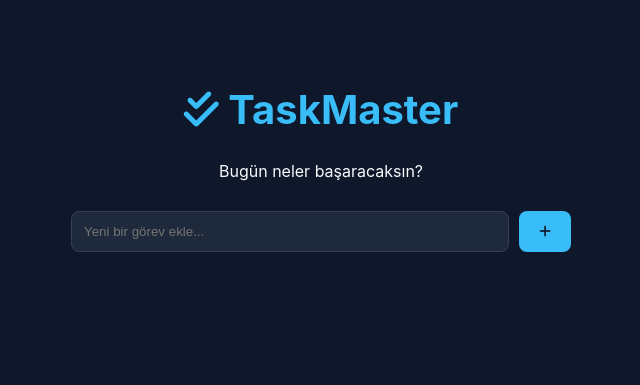
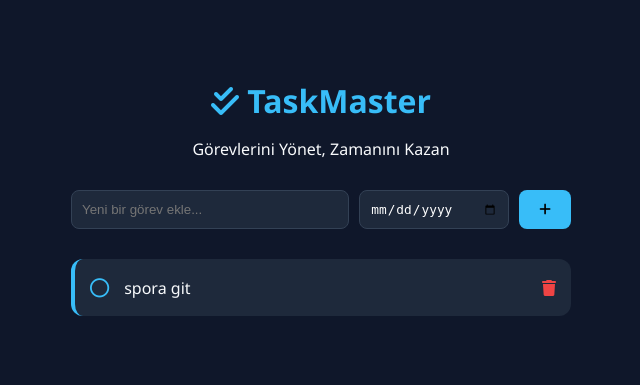
Before and after one commit to sozdemir82/TaskManager, a Flask app: page / in a window 1280 px wide. Shown: the top 385 px of the page, without its empty margins (319-959 px from the left). Run offline with Flask 3, Linux system fonts and the light colour scheme; data comes from the database, SQL or seed files in the repository.

Commit message:
Veritabanı, Deadline ve Tam Fonksiyonellik Tamamlandı!

```diff
--- a/app.py
+++ b/app.py
@@ -1,20 +1,23 @@
 from flask import Flask, render_template, request, redirect, url_for
 from flask_sqlalchemy import SQLAlchemy
+import os
 
 app = Flask(__name__)
 
-# Veritabanı Ayarları (Proje klasöründe db.sqlite adında bir dosya oluşturur)
-app.config['SQLALCHEMY_DATABASE_URI'] = 'sqlite:///db.sqlite'
+# Veritabanı kurulumu (Proje klasöründe db.sqlite oluşturur)
+db_path = os.path.join(os.path.dirname(__file__), 'db.sqlite')
+app.config['SQLALCHEMY_DATABASE_URI'] = 'sqlite:///' + db_path
 app.config['SQLALCHEMY_TRACK_MODIFICATIONS'] = False
 db = SQLAlchemy(app)
 
-# Veritabanı Tablosu (Model)
+# Veritabanı Modeli
 class Todo(db.Model):
     id = db.Column(db.Integer, primary_key=True)
-    title = db.Column(db.String(100))
+    title = db.Column(db.String(100), nullable=False)
+    deadline = db.Column(db.String(20))
     completed = db.Column(db.Boolean, default=False)
 
-# Veritabanını oluştur (İlk çalıştırmada tabloyu yaratır)
+# Tabloları oluşturma
 with app.app_context():
     db.create_all()
 
@@ -25,24 +28,30 @@ def index():
 
 @app.route('/add', methods=['POST'])
 def add():
-    title = request.form.get('title')
-    new_todo = Todo(title=title, completed=False)
-    db.session.add(new_todo)
-    db.session.commit()
+    task_title = request.form.get('title')
+    task_deadline = request.form.get('deadline')
+
+    if task_title:
+        new_task = Todo(title=task_title, deadline=task_deadline, completed=False)
+        db.session.add(new_task)
+        db.session.commit()
+
+    return redirect(url_for('index'))
+
+@app.route('/delete/<int:task_id>')
+def delete(task_id):
+    task = Todo.query.get(task_id)
+    if task:
+        db.session.delete(task)
+        db.session.commit()
     return redirect(url_for('index'))
 
 @app.route('/complete/<int:task_id>')
 def complete(task_id):
-    todo = Todo.query.filter_by(id=task_id).first()
-    todo.completed = not todo.completed
-    db.session.commit()
-    return redirect(url_for('index'))
-
-@app.route('/delete/<int:task_id>')
-def delete(task_id):
-    todo = Todo.query.filter_by(id=task_id).first()
-    db.session.delete(todo)
-    db.session.commit()
+    task = Todo.query.get(task_id)
+    if task:
+        task.completed = not task.completed
+        db.session.commit()
     return redirect(url_for('index'))
 
 if __name__ == '__main__':
--- a/static/style.css
+++ b/static/style.css
@@ -4,13 +4,12 @@
     --text-color: #f8fafc;
     --accent-color: #38bdf8;
     --danger: #ef4444;
-    --success: #22c55e;
 }
 
 body {
     background-color: var(--bg-color);
     color: var(--text-color);
-    font-family: 'Inter', sans-serif;
+    font-family: 'Segoe UI', sans-serif;
     display: flex;
     justify-content: center;
     padding: 50px 20px;
@@ -28,7 +27,7 @@ header {
 
 header h1 {
     color: var(--accent-color);
-    font-size: 2.5rem;
+    margin-bottom: 5px;
 }
 
 .add-task form {
@@ -37,48 +36,69 @@ header h1 {
     margin-bottom: 30px;
 }
 
-input[type="text"] {
-    flex: 1;
-    padding: 12px;
+input {
+    background: var(--card-bg);
+    border: 1px solid #334155;
+    color: white;
+    padding: 10px;
     border-radius: 8px;
-    border: 1px solid #334155;
-    background: var(--card-bg);
-    color: white;
 }
+
+input[type="text"] { flex: 2; }
+input[type="date"] { flex: 1; font-size: 0.8rem; }
 
 .add-btn {
     background: var(--accent-color);
     border: none;
-    padding: 0 20px;
+    padding: 10px 20px;
     border-radius: 8px;
     cursor: pointer;
-    color: var(--bg-color);
     font-weight: bold;
 }
 
 .task-item {
     background: var(--card-bg);
     padding: 15px;
-    border-radius: 10px;
+    border-radius: 12px;
     display: flex;
     justify-content: space-between;
     align-items: center;
-    margin-bottom: 10px;
-    transition: 0.3s;
+    margin-bottom: 12px;
+    border-left: 4px solid var(--accent-color);
 }
 
 .task-item.completed {
-    opacity: 0.6;
+    opacity: 0.5;
+    border-left-color: #64748b;
 }
 
 .task-item.completed .task-text {
     text-decoration: line-through;
 }
 
+.task-content {
+    display: flex;
+    align-items: center;
+    gap: 15px;
+}
+
+.status-btn {
+    color: var(--accent-color);
+    font-size: 1.2rem;
+    text-decoration: none;
+}
+
+.text-group {
+    display: flex;
+    flex-direction: column;
+}
+
+.deadline-text {
+    font-size: 0.75rem;
+    color: #94a3b8;
+}
+
 .delete-btn {
-    background: none;
-    border: none;
     color: var(--danger);
-    cursor: pointer;
-    font-size: 1.1rem;
+    text-decoration: none;
 }
--- a/templates/index.html
+++ b/templates/index.html
@@ -11,12 +11,13 @@
     <div class="container">
         <header>
             <h1><i class="fas fa-check-double"></i> TaskMaster</h1>
-            <p>Bugün neler başaracaksın?</p>
+            <p>Görevlerini Yönet, Zamanını Kazan</p>
         </header>
 
         <section class="add-task">
-            <form action="#">
-                <input type="text" placeholder="Yeni bir görev ekle..." required>
+            <form action="{{ url_for('add') }}" method="POST">
+                <input type="text" name="title" placeholder="Yeni bir görev ekle..." required>
+                <input type="date" name="deadline">
                 <button type="submit" class="add-btn"><i class="fas fa-plus"></i></button>
             </form>
         </section>
@@ -25,24 +26,30 @@
             {% for task in tasks %}
             <div class="task-item {% if task.completed %}completed{% endif %}">
                 <div class="task-content">
-                    <span class="status-icon">
-                        <a href="{{ url_for('complete', task_id=task.id) }}">
+                    <a href="{{ url_for('complete', task_id=task.id) }}" class="status-btn">
                         {% if task.completed %}
                         <i class="fas fa-check-circle"></i>
                         {% else %}
                         <i class="far fa-circle"></i>
                         {% endif %}
                     </a>
-                    </span>
+                    <div class="text-group">
                         <span class="task-text">{{ task.title }}</span>
+                        {% if task.deadline %}
+                        <small class="deadline-text"><i class="far fa-calendar-alt"></i> {{ task.deadline }}</small>
+                        {% endif %}
+                    </div>
                 </div>
                 <div class="task-actions">
-                    <button class="delete-btn"><i class="fas fa-trash"></i></button>
+                    <a href="{{ url_for('delete', task_id=task.id) }}" class="delete-btn">
+                        <i class="fas fa-trash"></i>
+                    </a>
                 </div>
             </div>
+            {% else %}
+            <p style="text-align: center; color: #64748b;">Henüz bir görev eklenmedi.</p>
             {% endfor %}
         </section>
     </div>
-    <script src="{{ url_for('static', filename='script.js') }}"></script>
 </body>
 </html>
```
Also changed, not shown: db.sqlite (added), instance/db.sqlite (deleted). Lines whose indentation alone changed are shown as unchanged.
